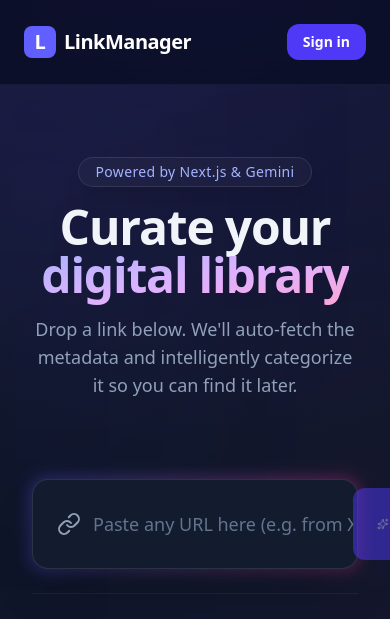
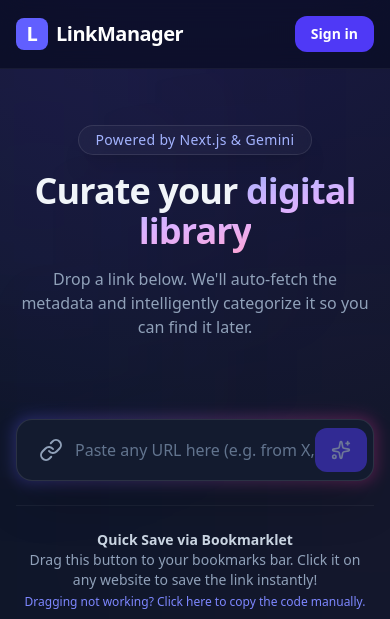
Before and after one commit to rishi0922/SocialLinkManager, a Next.js app: page / in a window 390 px wide. Shown: the top 619 px of the page. Built offline with nearby package versions, Linux system fonts and the light colour scheme; no server answers.

Commit message:
Optimize UI components and layout for mobile responsiveness

```diff
--- a/src/app/layout.tsx
+++ b/src/app/layout.tsx
@@ -28,7 +28,7 @@ export default async function RootLayout({
       <html lang="en" className="dark">
         <body className={`${outfit.variable} antialiased min-h-screen selection:bg-indigo-500/30 flex flex-col`}>
           <InstallPWA />
-          <header className="flex justify-between items-center p-6 border-b border-white/5 bg-slate-950/50 backdrop-blur-md">
+          <header className="flex justify-between items-center p-4 sm:p-6 border-b border-white/5 bg-slate-950/50 backdrop-blur-md">
             <div className="font-bold text-xl tracking-tight text-white flex items-center gap-2">
               <span className="bg-indigo-500 w-8 h-8 flex items-center justify-center rounded-lg text-white">L</span>
               LinkManager
--- a/src/app/page.tsx
+++ b/src/app/page.tsx
@@ -12,7 +12,7 @@ export default function Home() {
   };
 
   return (
-    <main className="min-h-screen text-slate-100 p-8 sm:p-12 md:p-20 relative overflow-hidden">
+    <main className="min-h-screen text-slate-100 p-4 sm:p-8 md:p-16 relative overflow-hidden">
       {/* Background ambient light */}
       <div className="absolute top-[-10%] left-[-10%] w-[40%] h-[40%] bg-indigo-500/10 blur-[120px] rounded-full pointer-events-none" />
       <div className="absolute top-[20%] right-[-10%] w-[30%] h-[50%] bg-pink-500/10 blur-[140px] rounded-full pointer-events-none" />
@@ -24,10 +24,10 @@ export default function Home() {
           <div className="inline-block p-1 px-4 rounded-full glass mb-4 border-indigo-500/30 text-indigo-300 text-sm font-medium tracking-wide shadow-[0_0_15px_rgba(99,102,241,0.2)]">
             Powered by Next.js & Gemini
           </div>
-          <h1 className="text-5xl md:text-7xl font-bold tracking-tight">
+          <h1 className="text-4xl sm:text-5xl md:text-7xl font-bold tracking-tight">
             Curate your <span className="gradient-text">digital library</span>
           </h1>
-          <p className="text-slate-400 max-w-2xl mx-auto text-lg md:text-xl">
+          <p className="text-slate-400 max-w-2xl mx-auto text-base sm:text-lg md:text-xl">
             Drop a link below. We&apos;ll auto-fetch the metadata and intelligently categorize it so you can find it later.
           </p>
         </header>
--- a/src/components/CreateLink.tsx
+++ b/src/components/CreateLink.tsx
@@ -57,7 +57,7 @@ export default function CreateLink({ onSuccess }: { onSuccess: () => void }) {
                     "absolute -inset-0.5 bg-gradient-to-r from-indigo-500 to-pink-500 rounded-2xl blur opacity-30 group-hover:opacity-50 transition duration-500",
                     isLoading && "opacity-70 animate-pulse"
                 )}></div>
-                <div className="relative flex items-center bg-[#131b2f] border border-white/10 rounded-2xl p-2 shadow-2xl transition-all">
+                <div className="relative flex items-center bg-[#131b2f] border border-white/10 rounded-2xl p-1.5 sm:p-2 shadow-2xl transition-all">
                     <div className="pl-4 pr-3 text-slate-400">
                         <LinkIcon className="w-6 h-6" />
                     </div>
@@ -66,21 +66,21 @@ export default function CreateLink({ onSuccess }: { onSuccess: () => void }) {
                         value={url}
                         onChange={(e) => setUrl(e.target.value)}
                         placeholder="Paste any URL here (e.g. from X, LinkedIn, Readcv...)"
-                        className="flex-1 bg-transparent text-slate-200 placeholder-slate-500 outline-none text-lg py-3"
+                        className="flex-1 bg-transparent text-slate-200 placeholder-slate-500 outline-none text-base sm:text-lg py-3"
                         required
                         ref={inputRef}
                     />
                     <button
                         type="submit"
                         disabled={isLoading || !url}
-                        className="flex items-center gap-2 bg-indigo-600 hover:bg-indigo-500 text-white px-6 py-3 rounded-xl font-medium transition-all disabled:opacity-50 disabled:cursor-not-allowed"
+                        className="flex items-center gap-2 bg-indigo-600 hover:bg-indigo-500 text-white p-3 px-4 sm:px-6 rounded-xl font-medium transition-all disabled:opacity-50 disabled:cursor-not-allowed"
                     >
                         {isLoading ? (
                             <Loader2 className="w-5 h-5 animate-spin" />
                         ) : (
                             <>
                                 <Sparkles className="w-5 h-5 text-indigo-200" />
-                                <span>Save & Analyze</span>
+                                <span className="hidden sm:inline">Save & Analyze</span>
                             </>
                         )}
                     </button>
--- a/src/components/LinkCard.tsx
+++ b/src/components/LinkCard.tsx
@@ -72,7 +72,7 @@ export default function LinkCard({ link, index, onDelete }: { link: LinkType; in
             )}
 
             {/* Content */}
-            <div className="p-5 flex-1 flex flex-col">
+            <div className="p-4 sm:p-5 flex-1 flex flex-col">
                 <div className="flex justify-between items-start gap-2 mb-2">
                     <h3 className="text-lg font-semibold leading-tight line-clamp-2 text-slate-100 group-hover:text-indigo-400 transition-colors">
                         {link.title}
--- a/src/components/LinkList.tsx
+++ b/src/components/LinkList.tsx
@@ -84,7 +84,7 @@ export default function LinkList({ triggerRefetch }: { triggerRefetch: number })
                     No links found. Add your first link above!
                 </div>
             ) : (
-                <div className="grid grid-cols-1 md:grid-cols-2 lg:grid-cols-3 gap-6">
+                <div className="grid grid-cols-1 md:grid-cols-2 lg:grid-cols-3 gap-4 sm:gap-6">
                     {filteredLinks.map((link, index) => (
                         <LinkCard key={link.id} link={link} index={index} onDelete={handleDelete} />
                     ))}
```
